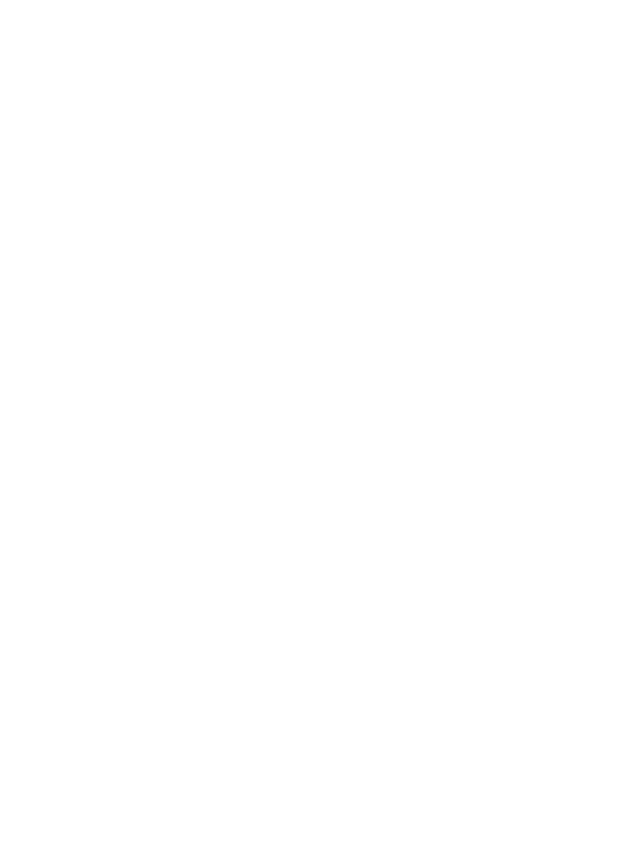
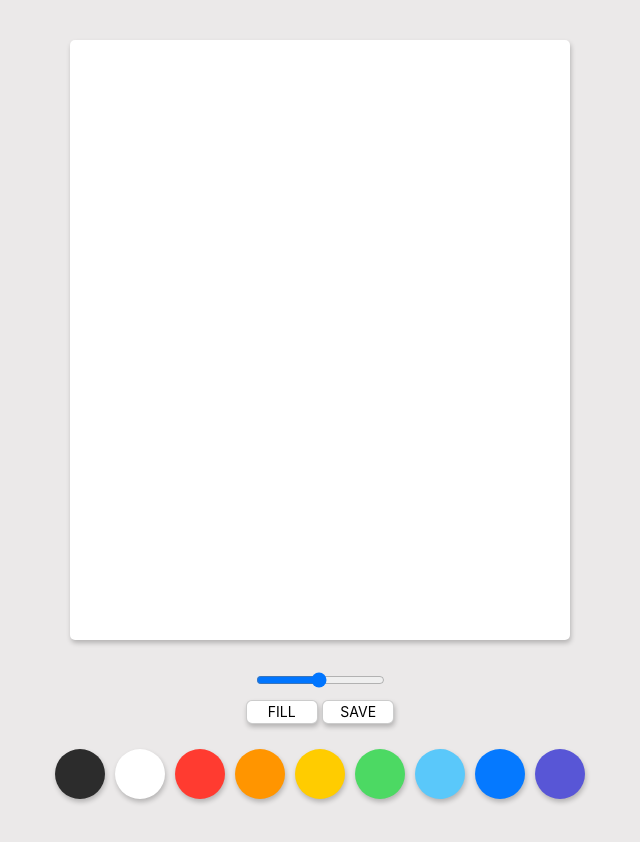
Before and after one commit to ddamjengi1020/paintjs, a plain HTML site: page index.html in a window 1280 px wide. Shown: the whole page, without its empty margins (320-960 px from the left). Before the commit the page ends 800 px from the top, so only its background shows below. Drawn offline with Linux system fonts and the light colour scheme.

Commit message:
Initial commit

```diff
--- a/app.js
+++ b/app.js
@@ -0,0 +1,31 @@
+const canvas = document.getElementById("jsCanvas");
+const ctx = canvas.getContext("2d");
+
+ctx.strokestyle = "#2c2c2c";
+ctx.lineWidth = 2.5;
+
+let painting = false;
+
+function stopPainting() {
+  painting = false;
+}
+
+function startPainting() {
+  painting = true;
+}
+
+function onMouseMove(event) {
+  const x = event.offsetX;
+  const y = event.offsetY;
+}
+
+function onMouseDown(event) {
+  painting = true;
+}
+
+if (canvas) {
+  canvas.addEventListener("mousemove", onMouseMove);
+  canvas.addEventListener("mousedown", startPainting);
+  canvas.addEventListener("mouseup", stopPainting);
+  canvas.addEventListener("mouseleave", stopPainting);
+}
--- a/index.html
+++ b/index.html
@@ -1,14 +1,34 @@
 <!DOCTYPE html>
 <html lang="en">
-<head>
-    <meta charset="UTF-8">
-    <meta name="viewport" content="width=device-width, initial-scale=1.0">
-    <meta http-equiv="X-UA-Compatible" content="ie=edge">
-    <link rel="stylesheet" href="styles.css">
+  <head>
+    <meta charset="UTF-8" />
+    <meta name="viewport" content="width=device-width, initial-scale=1.0" />
+    <meta http-equiv="X-UA-Compatible" content="ie=edge" />
+    <link rel="stylesheet" href="styles.css" />
     <title>PaintJS</title>
-</head>
-<body>
-
+  </head>
+  <body>
+    <canvas id="jsCanvas" class="canvas"></canvas>
+    <div class="controls">
+      <div class="controls__range">
+        <input type="range" id="jsRange" min="0.1" max="5.0" value="2.5" step="0.1"/>
+      </div>
+      <div class="controls__btns">
+        <button id="jsMode">Fill</button>
+        <button id="jsSave">Save</button>
+      </div>
+      <div class="controls__colors" id="jsColors">
+        <div class="controls__color" style="background-color: #2c2c2c"></div>
+        <div class="controls__color" style="background-color: white"></div>
+        <div class="controls__color" style="background-color: #FF3B30"></div>
+        <div class="controls__color" style="background-color: #FF9500"></div>
+        <div class="controls__color" style="background-color: #FFCC00"></div>
+        <div class="controls__color" style="background-color:#4CD963"></div>
+        <div class="controls__color" style="background-color:#5AC8FA"></div>
+        <div class="controls__color" style="background-color:#0579FF"></div>
+        <div class="controls__color" style="background-color:#5856D6"></div>
+      </div>
+    </div>
     <script src="app.js"></script>
-</body>
+  </body>
 </html>
--- /dev/null
+++ b/reset.css
@@ -0,0 +1,48 @@
+/* http://meyerweb.com/eric/tools/css/reset/
+   v2.0 | 20110126
+   License: none (public domain)
+*/
+
+html, body, div, span, applet, object, iframe,
+h1, h2, h3, h4, h5, h6, p, blockquote, pre,
+a, abbr, acronym, address, big, cite, code,
+del, dfn, em, img, ins, kbd, q, s, samp,
+small, strike, strong, sub, sup, tt, var,
+b, u, i, center,
+dl, dt, dd, ol, ul, li,
+fieldset, form, label, legend,
+table, caption, tbody, tfoot, thead, tr, th, td,
+article, aside, canvas, details, embed,
+figure, figcaption, footer, header, hgroup,
+menu, nav, output, ruby, section, summary,
+time, mark, audio, video {
+	margin: 0;
+	padding: 0;
+	border: 0;
+	font-size: 100%;
+	font: inherit;
+	vertical-align: baseline;
+}
+/* HTML5 display-role reset for older browsers */
+article, aside, details, figcaption, figure,
+footer, header, hgroup, menu, nav, section {
+	display: block;
+}
+body {
+	line-height: 1;
+}
+ol, ul {
+	list-style: none;
+}
+blockquote, q {
+	quotes: none;
+}
+blockquote:before, blockquote:after,
+q:before, q:after {
+	content: '';
+	content: none;
+}
+table {
+	border-collapse: collapse;
+	border-spacing: 0;
+}
--- a/styles.css
+++ b/styles.css
@@ -0,0 +1,64 @@
+@import "reset.css";
+
+body {
+     background-color: rgb(235, 233, 233);
+     font-family: -apple-system, BlinkMacSystemFont, 'Segoe UI', Roboto, Oxygen, Ubuntu, Cantarell, 'Open Sans', 'Helvetica Neue', sans-serif;
+     display: flex;
+     flex-direction: column;
+     align-items: center;
+     padding: 40px;
+}
+
+.canvas {
+    width: 500px;
+    height: 600px;
+    background-color: white;
+    border-radius: 5px;
+    box-shadow: 1px 3px 5px 0px rgba(0, 0, 0, 0.233);
+    margin-bottom: 30px;
+}
+
+.controls {
+    display: flex;
+    flex-direction: column;
+    align-items: center;
+}
+
+.controls__btns {
+    margin-bottom: 20px;
+}
+
+.controls__btns button {
+    all: unset;
+    cursor: pointer;
+    background-color: white;
+    padding: 4px 0px;
+    width: 70px;
+    text-align: center;
+    border-radius: 6px;
+    box-shadow: 1px 3px 5px 0px rgba(0, 0, 0, 0.233);
+    border: 1px solid rgba(0, 0, 0, 0.2);
+    text-transform: uppercase;
+    font-size: 14px;
+}
+
+.controls__btns button:active {
+    transform: scale(0.97);
+}
+
+.controls .controls__colors {
+    display: flex;
+}
+
+.controls__colors .controls__color {
+    width: 50px;
+    height: 50px;
+    box-shadow: 1px 3px 5px 0px rgba(0, 0, 0, 0.233);
+    border-radius: 50%;
+    margin: 5px;
+    cursor: pointer;
+}
+
+.controls .controls__range {
+    margin-bottom: 10px;
+}
```
